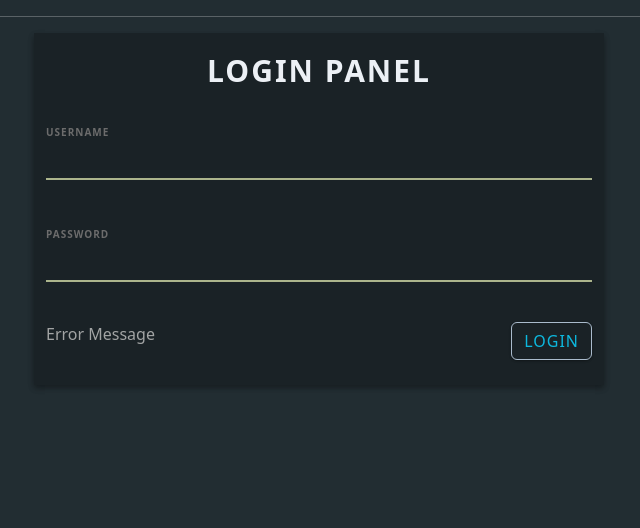
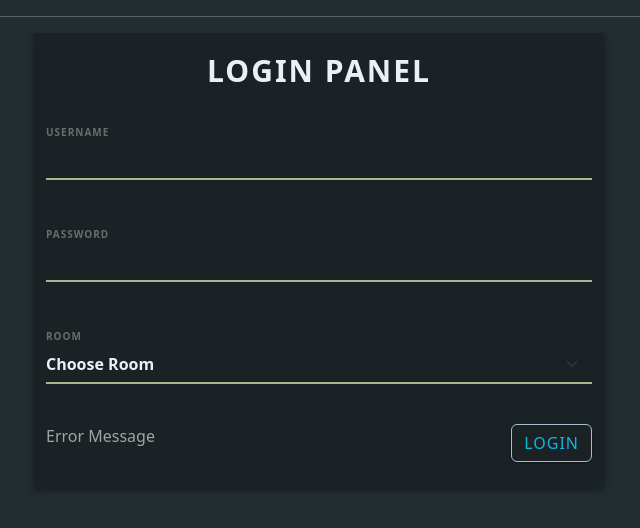
Before and after one commit to celalaygar/Simple-Chat-WebSocket-React-and-SpringBoot, a React (Create React App) app in the folder frontend/: page / in a window 1280 px wide. Shown: the top 528 px of the page, without its empty margins (321-961 px from the left). Built offline with nearby package versions, Linux system fonts and the light colour scheme.

Commit message:
Add files via upload

```diff
--- a/frontend/src/App.css
+++ b/frontend/src/App.css
@@ -1,38 +1,5 @@
-.App {
-  text-align: center;
+.messageList {
+  background-color: #959999;
+  color: black;
+  margin: 5px ;
 }
-
-.App-logo {
-  height: 40vmin;
-  pointer-events: none;
-}
-
-@media (prefers-reduced-motion: no-preference) {
-  .App-logo {
-    animation: App-logo-spin infinite 20s linear;
-  }
-}
-
-.App-header {
-  background-color: #282c34;
-  min-height: 100vh;
-  display: flex;
-  flex-direction: column;
-  align-items: center;
-  justify-content: center;
-  font-size: calc(10px + 2vmin);
-  color: white;
-}
-
-.App-link {
-  color: #61dafb;
-}
-
-@keyframes App-logo-spin {
-  from {
-    transform: rotate(0deg);
-  }
-  to {
-    transform: rotate(360deg);
-  }
-}
--- a/frontend/src/App.js
+++ b/frontend/src/App.js
@@ -1,9 +1,9 @@
-import logo from './logo.svg';
+
 import Login from './component/login/login';
 import { useState } from 'react';
 import { useDispatch, useSelector } from 'react-redux';
 import { logoutAsync, selectedAuthentication } from './redux/Authentication/AuthenticationSlice';
-
+import "./App.css"
 function App() {
 
   const selectedAuth = useSelector(selectedAuthentication);
@@ -49,6 +49,8 @@ function App() {
             <div className='row'>
               <div className="col-lg-4 ">
                 <span style={{ color: "white" }}>User Name : {selectedAuth.username + ""} </span>
+                <br />
+                <span style={{ color: "white" }}>Room : {selectedAuth.room + ""} </span>
               </div>
               <div className="col-lg-6  ">
               </div>
@@ -57,18 +59,26 @@ function App() {
                   onClick={e => logout(e)}
                   className="btn btn-outline-primary" >Log out</div>
               </div>
-              <div className="col-lg-12">
+              <div className="col-lg-12" >
                 <div className="col-lg-12 login-title">Chat</div>
                 <hr />
+                <div className="col-lg-12 messageList"  >
+                  qwrqwrqw
+                  qwrqwrqwr
+                  qwrqwr<br />
+                  qwrqwrqwq
+                  qwrqwr
+                  qwrqwr<br />
+                  qwrqwrqwq
+                  qwrqwr<br />
+                  qwrqwrqwq
                   <form autoComplete="off">
-                  <div className='row'>
-                    <div className="col-lg-10 login-form">
-                      <div className="form-group">
+                    <div className='row' >
+                      <div className="col-lg-10">
                         <label className="form-control-label">Message</label>
                         <input type="text" name="messageBody" onChange={(e) => onChangeData(e)} value={message?.messageBody} className="form-control" />
                       </div>
-                    </div>
-                    <div className="col-lg-1 loginbttm">
+                      <div className="col-lg-1 loginbttm mt-4">
                         <div className="col-lg-1 loginbttm login-button">
                           <button
                             type='submit'
@@ -82,6 +92,7 @@ function App() {
                 </div>
               </div>
             </div>
+          </div>
       }
     </div>
   );
--- a/frontend/src/component/login/login.css
+++ b/frontend/src/component/login/login.css
@@ -57,6 +57,30 @@ input[type=text]:focus, input[type=password]:focus{
     margin-bottom: 20px;
     padding-left: 0px;
     color: #ECF0F5;
+}
+.form-select-room {
+    background-color: #1A2226 !important;
+    border: none !important;
+    border-bottom: 2px solid #acb58c !important;
+    border-top: 0px !important;
+    border-radius: 0px !important;
+    font-weight: bold !important;
+    outline: 0 !important;
+    margin-bottom: 20px !important;
+    padding-left: 0px !important;
+    color: #ECF0F5 !important;
+}
+.form-select-room :focus{
+    background-color: #1A2226 !important;
+    border: none !important;
+    border-bottom: 2px solid #e8f0f1 !important;
+    border-top: 0pxsolid #e8f0f1 !important;
+    border-radius: 0px !important;
+    font-weight: bold !important;
+    outline: 0 !important;
+    margin-bottom: 20px !important;
+    padding-left: 0px !important;
+    color: #ECF0F5 !important;
 }
 .form-group {
     margin-bottom: 40px;
--- a/frontend/src/component/login/login.jsx
+++ b/frontend/src/component/login/login.jsx
@@ -10,7 +10,11 @@ const Login = () => {
     const [loginBody, setLoginBody] = useState({
         username: "",
         password: "",
+        room: "",
     });
+    const [rooms, setRooms] = useState(["BTC", "ETC", "PEPE", "PumpETH", "SHIBA"]);
+
+
     const dispatch = useDispatch();
 
     const onChangeData = (e) => {
@@ -20,11 +24,16 @@ const Login = () => {
     }
     const login = e => {
         e.preventDefault();
+        if (loginBody?.room === "") {
+            console.log("chose room");
+            return;
+        }
 
         dispatch(loginAsync({
             username: loginBody.username,
             password: loginBody.password,
             email: loginBody.email,
+            room: loginBody.room,
             token: loginBody.password + "+++" + loginBody.password,
         }))
     }
@@ -43,13 +52,23 @@ const Login = () => {
                             <form autoComplete="off">
                                 <div className="form-group">
                                     <label className="form-control-label">USERNAME</label>
-                                <input type="text" name="username"  onChange={(e) => onChangeData(e)} value={loginBody?.username} className="form-control" />
+                                    <input type="text" name="username" onChange={(e) => onChangeData(e)} value={loginBody?.username} className="form-control" />
                                 </div>
                                 <div className="form-group">
                                     <label className="form-control-label">PASSWORD</label>
                                     <input type="password" name="password" onChange={(e) => onChangeData(e)} value={loginBody?.password} className="form-control" />
                                 </div>
-
+                                <div className="form-group">
+                                    <label className="form-control-label">ROOM</label>
+                                    <select className="form-select form-select-room " name={"room"} value={loginBody?.room} onChange={(e) => onChangeData(e)}>
+                                                <option value={""}>{"Choose Room"}</option>
+                                        {
+                                            rooms?.map(item =>
+                                                <option key={item} value={item}>{item}</option>
+                                            )
+                                        }
+                                    </select>
+                                </div>
                                 <div className="col-lg-12 loginbttm">
                                     <div className="col-lg-6 login-btm login-text">
                                         Error Message
--- a/frontend/src/redux/Authentication/AuthenticationSlice.js
+++ b/frontend/src/redux/Authentication/AuthenticationSlice.js
@@ -6,6 +6,7 @@ const initialStateValues = {
     password: null,
     email: null,
     token: null,
+    room: null,
     isloggedIn: false
 }
 
@@ -19,6 +20,7 @@ export const authenticationSlice = createSlice({
             state.password = action.payload.password;
             state.email = action.payload.email;
             state.token = action.payload.token;
+            state.room = action.payload.room;
             state.isloggedIn = true;
         },
         logout: (state, action) => {
@@ -28,6 +30,7 @@ export const authenticationSlice = createSlice({
                 state.password = null;
                 state.email = null;
                 state.token = null;
+                state.room = null;
                 state.isloggedIn = false;
                 console.log("Üye çıkış işlemi yapılmıştır.")
             } else {
```
Lines whose indentation alone changed are shown as unchanged.
